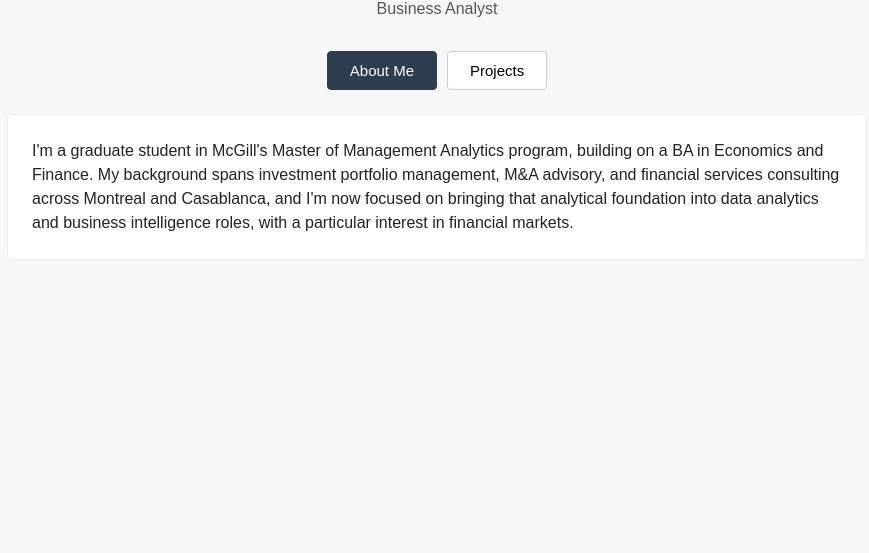
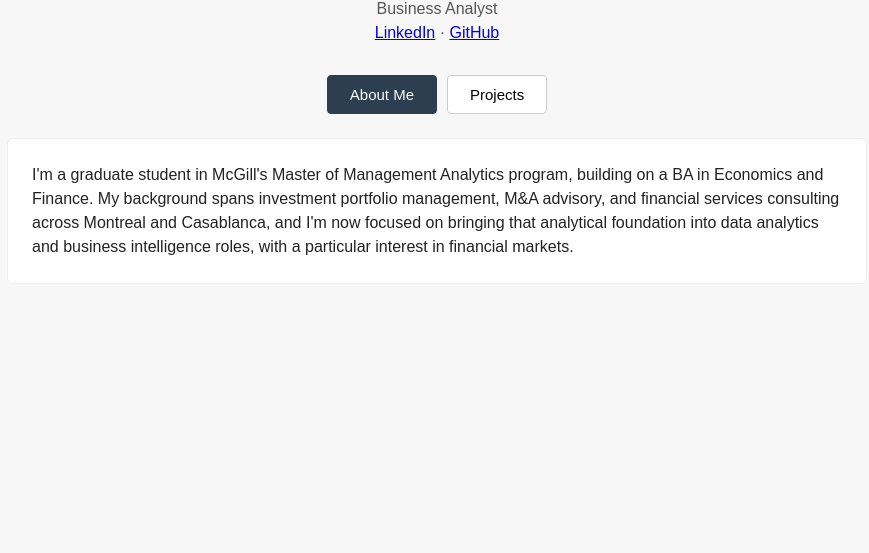
Before and after one commit to guessous-mohamed/guessous-mohamed.github.io, a plain HTML site: page index.html in a window 1280 px wide. Shown: the part 247-800 px from the top of the page, without its empty margins (203-1072 px from the left). Drawn offline with Linux system fonts and the light colour scheme.

Commit message:
Add LinkedIn and GitHub links

```diff
--- a/index.html
+++ b/index.html
@@ -156,6 +156,11 @@
 
         <h1>Mohamed Guessous</h1>
         <p>Business Analyst</p>
+        <p class="links">
+  <a href="https://www.linkedin.com/in/mohamed-guessous-6222aa2b3/" target="_blank" rel="noopener noreferrer">LinkedIn</a>
+  ·
+  <a href="https://github.com/guessous-mohamed/guessous-mohamed.github.io" target="_blank" rel="noopener noreferrer">GitHub</a>
+</p>
       </header>
 
       <!-- ============================================================
```
